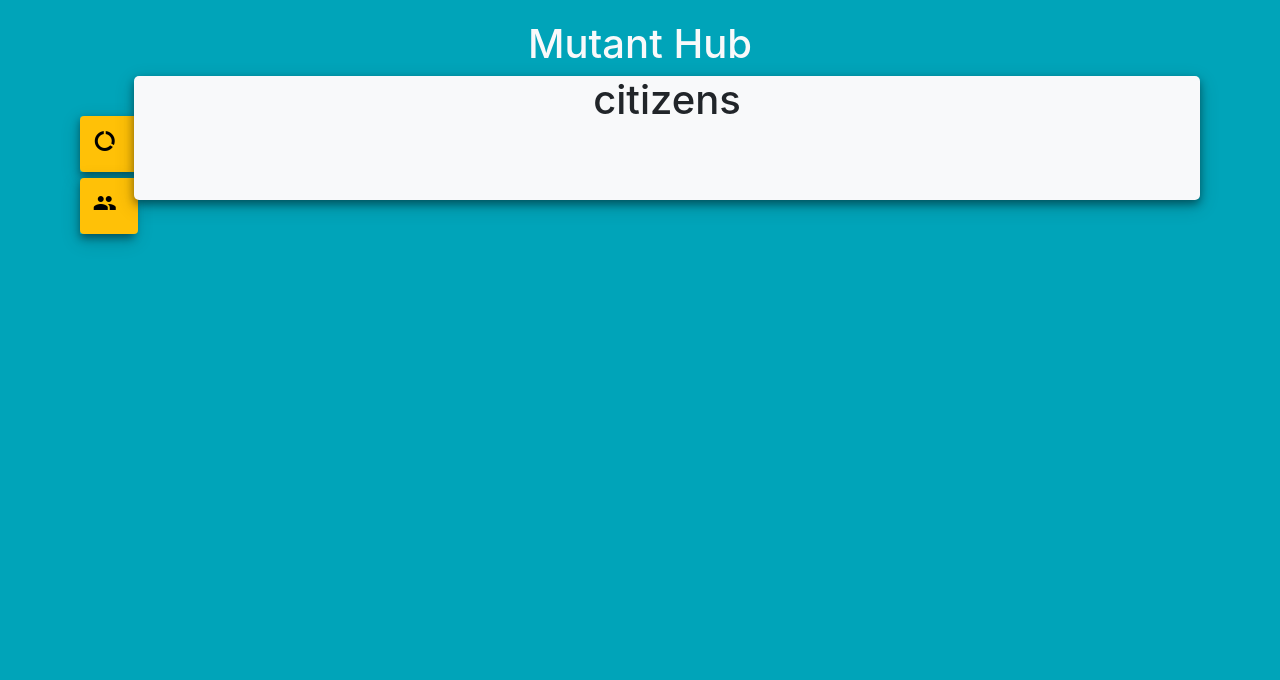
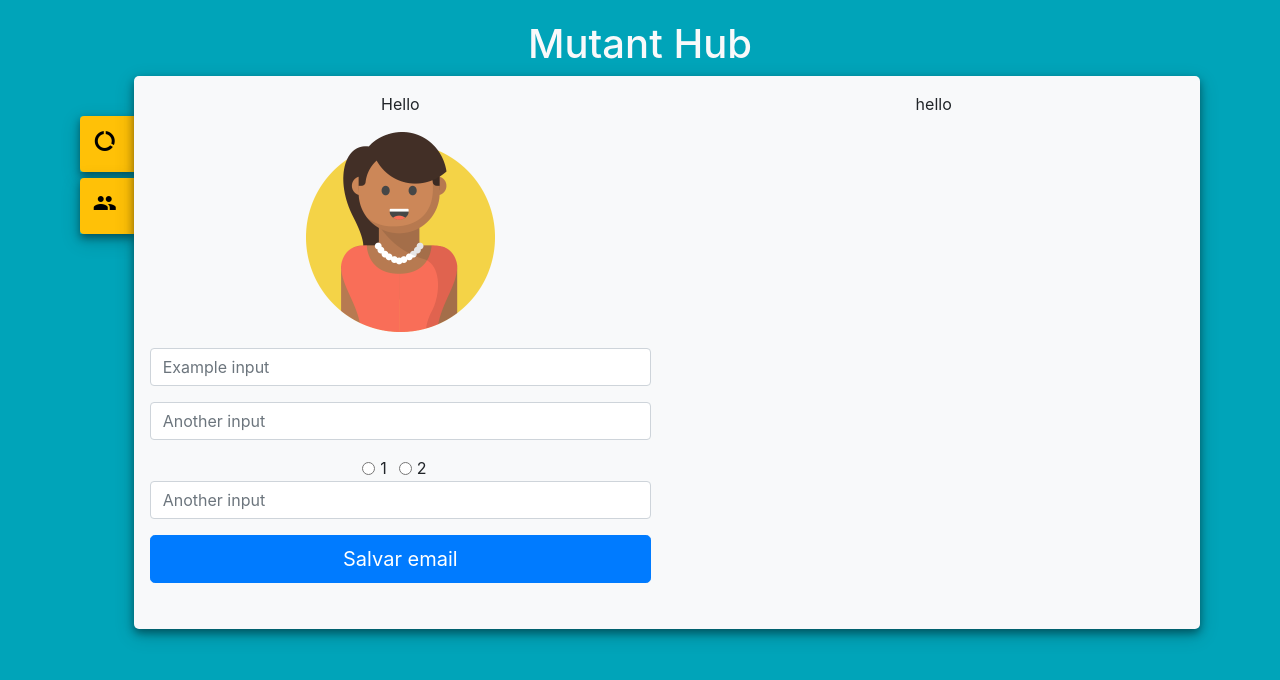
Before and after one commit to Luizlc10/MutantHub, a React (Create React App) app in the folder react-src/: page /citizens in a window 1280 px wide. Shown: the top 680 px of the page. Built offline with nearby package versions, Linux system fonts and the light colour scheme.

Commit message:
starting citizens' page: template

```diff
--- a/react-src/src/App.css
+++ b/react-src/src/App.css
@@ -36,3 +36,6 @@ header {
 .full-w{
   width: 100%;
 }
+.main-card{
+  /* height: 80vh; */
+}
--- a/react-src/src/App.js
+++ b/react-src/src/App.js
@@ -37,7 +37,7 @@ class App extends Component {
             </div>
 
             <div className="col-12 col-sm-10  bg-light main-card shadow-1">
-              <Routes />
+              <Routes className="main-card"/>
             </div>
           </div>
 
--- a/react-src/src/components/citizens/citizens.js
+++ b/react-src/src/components/citizens/citizens.js
@@ -5,8 +5,34 @@ import './citizens.css';
 class Citizens extends React.Component {
   render() {
     return (
-      <div className="">
-        <h1>citizens</h1>
+      <div className="row">
+        <div className="col-sm-12 col-md-6 p-3">
+          <p>Hello</p>
+          <img className="mb-3" src="user-f.png" height="200"/>
+          <form>
+            <div className="form-group">
+              <input type="text" className="form-control" id="formGroupExampleInput" placeholder="Example input"/>
+            </div>
+            <div className="form-group">
+              <input type="text" className="form-control" id="formGroupExampleInput2" placeholder="Another input"/>
+            </div>
+            <div className="form-check form-check-inline">
+              <input className="form-check-input" type="radio" name="inlineRadioOptions" id="inlineRadio1" value="option1"/>
+              <label className="form-check-label" for="inlineRadio1">1</label>
+            </div>
+            <div className="form-check form-check-inline">
+              <input className="form-check-input" type="radio" name="inlineRadioOptions" id="inlineRadio2" value="option2"/>
+              <label className="form-check-label" for="inlineRadio2">2</label>
+            </div>
+            <div className="form-group">
+              <input type="text" className="form-control" id="formGroupExampleInput3" placeholder="Another input"/>
+            </div>
+            <button className="btn btn-primary btn-lg btn-block"type="submit">Salvar email</button>
+          </form>
+        </div>
+        <div className="col-sm-12 col-md-6 p-3">
+          hello
+        </div>
       </div>
     );
   }
```
Also changed, not shown: react-src/public/user-f.png (added), react-src/public/user-m.png (added).
